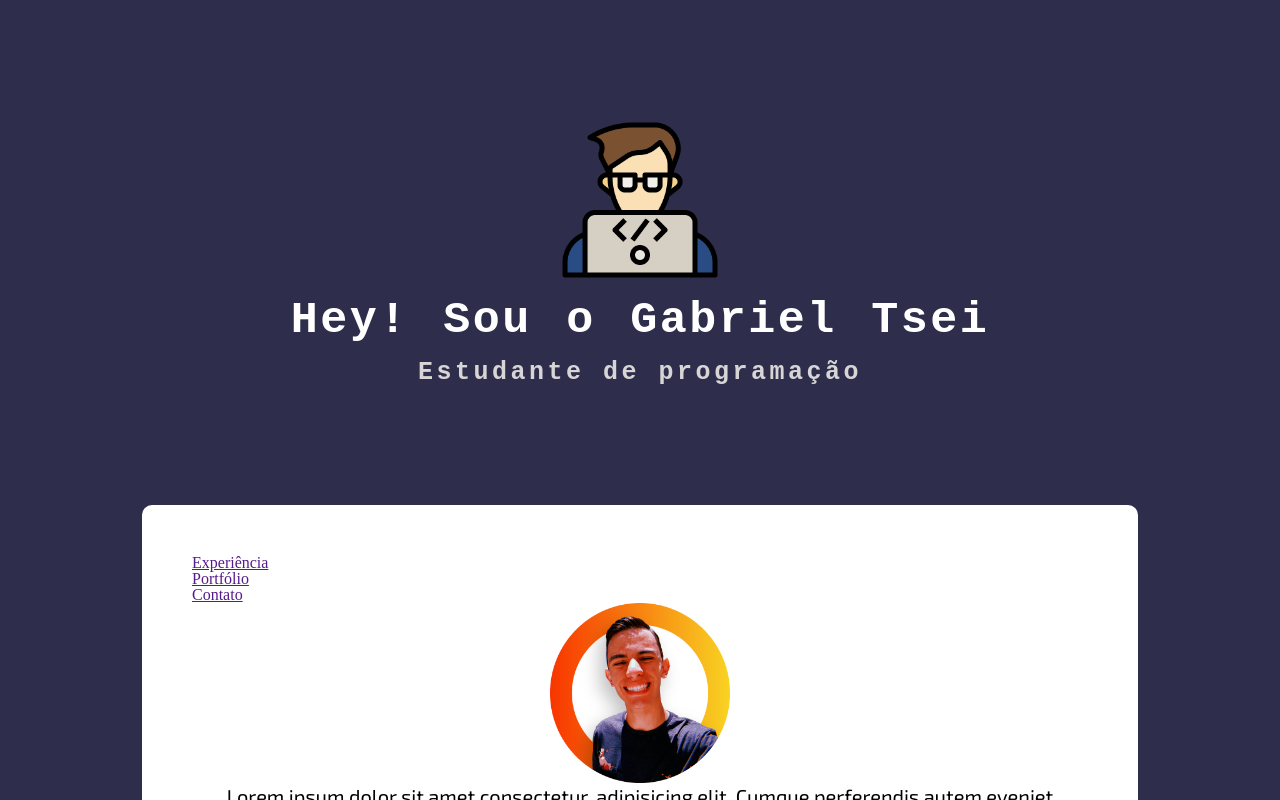
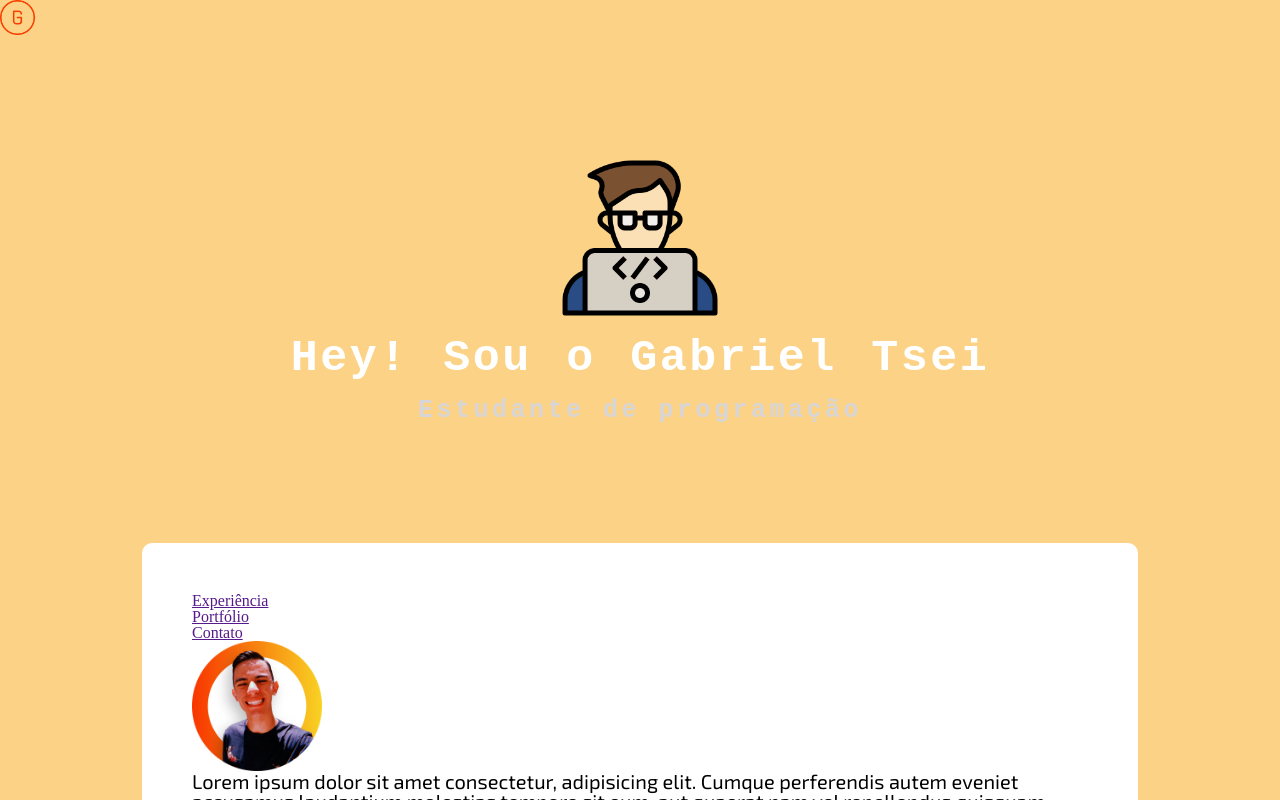
Before and after one commit to BielTsei/desafio_pagina_pessoal, a plain HTML site: page index.html in a window 1280 px wide. Shown: the top 800 px of the page. Drawn offline with Linux system fonts and the light colour scheme.

Commit message:
Adicionado logo e alterado cor de fundo

```diff
--- a/index.html
+++ b/index.html
@@ -6,6 +6,7 @@
     <meta name="viewport" content="width=device-width, initial-scale=1.0" />
     <link rel="stylesheet" href="reset.css" />
     <link rel="stylesheet" href="style.css" />
+    <link rel="short icon" href="imgs/coding (4).png" />
     <title>Gabriel Tsei</title>
   </head>
   <body>
@@ -14,6 +15,9 @@
         Apresentação e icone Dev
       ***********************
       -->
+    <div>
+      <img class="logo" src="imgs/letter-g.png" alt="Logo" />
+    </div>
     <div class="apresentacao">
       <img class="dev_icon" src="imgs/coding (3).png" alt="" />
       <h1 class="titulo">Hey! Sou o Gabriel Tsei</h1>
--- a/style.css
+++ b/style.css
@@ -4,7 +4,11 @@
 }
 
 html {
-  background-color: #2e2d4c;
+  background-color: #fabd4dad;
+}
+
+.logo {
+  width: 35px;
 }
 
 .nav_bar {
@@ -39,7 +43,8 @@ html {
 }
 
 .foto_de_perfil {
-  width: 180px;
+  width: 130px;
+  float: left;
 }
 
 .conteudo {
@@ -67,6 +72,7 @@ html {
   font-family: "Exo2";
   display: inline-block;
   font-size: 20px;
+  text-align: left;
 }
 
 .fonte_paragrafo {
```
Also changed, not shown: imgs/coding (4).png (added), imgs/letter-g.png (added), 1 other file.
